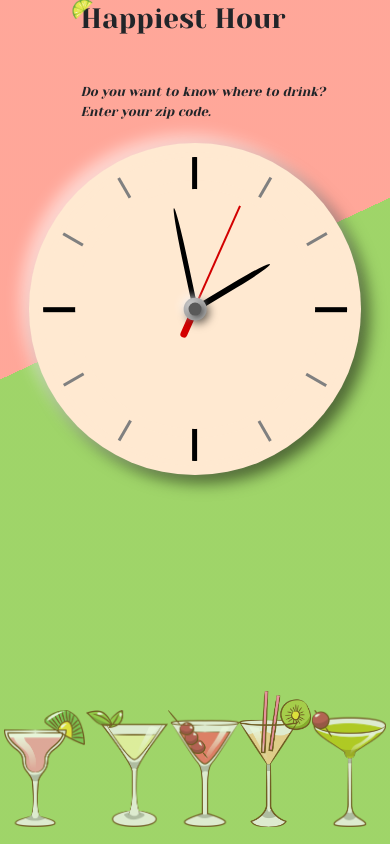
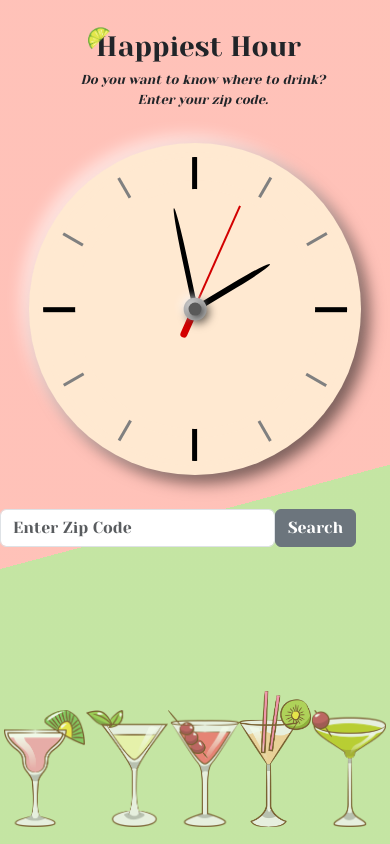
Before and after one commit to ColdWeatherBoyy/happiest-hour, a React (Vite) app in the folder client/: page / in a window 390 px wide. Shown: the top 844 px of the page. Built offline with nearby package versions, Linux system fonts and the light colour scheme.

Commit message:
edits to aethetics on media queries

```diff
--- a/client/src/components/Home/Home.css
+++ b/client/src/components/Home/Home.css
@@ -8,12 +8,16 @@
 
 @media (max-width: 950px) {
 	.background {
-        background: linear-gradient(165deg, rgba(255, 105, 82, 0.59) 57%, rgba(92, 183, 0, 0.589) 57%);
+        /* background: linear-gradient(165deg, rgba(255, 105, 82, 0.59) 57%, rgba(92, 183, 0, 0.589) 57%); */
+    background: linear-gradient(165deg, rgba(255, 105, 82, 0.408) 60%, rgba(92, 183, 0, 0.361) 58%);
+
     }
 }
 
 @media (max-width: 540px) {
     .background {
-        background: linear-gradient(155deg, rgba(255, 105, 82, 0.59) 37%, rgba(92, 183, 0, 0.589) 37%);
+        /* background: linear-gradient(155deg, rgba(255, 105, 82, 0.59) 37%, rgba(92, 183, 0, 0.589) 37%); */
+    background: linear-gradient(165deg, rgba(255, 105, 82, 0.408) 60%, rgba(92, 183, 0, 0.361) 58%);
+
     }
 }
--- a/client/src/components/SubmitForm/SubmitForm.css
+++ b/client/src/components/SubmitForm/SubmitForm.css
@@ -3,20 +3,16 @@
 	position: relative;
 	margin-right: 6vw;
 	top: 4vh;
-	/* left: 50%; */
-	/* transform: translate(-50%, -50%); */
 }
 
 @media (max-width: 950px) {
 	#submit {
-		top: 37vh;
-		transform: translate(-50%, 0%);
+		height: 10vh;
 	}
 }
 
 @media (max-width: 539px) {
 	#submit {
-		top: 65vh;
-		transform: translate(-50%, 0%);
+		height: 10vh;
 	}
 }
--- a/client/src/components/SubmitForm/SubmitForm.jsx
+++ b/client/src/components/SubmitForm/SubmitForm.jsx
@@ -38,31 +38,39 @@ const SubmitForm = ({ handleZipSubmit, submitted }) => {
 		<>
 			<Form
 				id="submit"
-				className="d-flex flex-row text-center"
+				// className="d-flex text-center"
 				onSubmit={handleSubmit}
 			>
+				<div className="d-flex flex-row  ">
+					<div className="col-9">
 						<Form.Group
-					className="mb-2 col-9"
+							// className="mb-2 col-9"
 							controlId="zipCode"
 							aria-label="Zip Code submission form"
 						>
 							<Form.Control
 								type="text"
 								placeholder="Enter Zip Code"
-						className="text-center"
+								// className="text-center"
 								value={zipCode}
 								onChange={(e) => setZipCode(e.target.value)}
 								// disabled={submissionStates.canEnter}
 							/>
 						</Form.Group>
+
+					</div>
+					<div className="col-3">
 						<Button
-					className="col-4"
+							// className="col-4 p-0"
+							// className="w-100"
 							variant="secondary"
 							type="submit"
 							// style={{ visibility: submissionStates.canSubmit }}
 						>
 							Search
 						</Button>
+					</div>
+				</div>
 			</Form>
 		</>
 	);
--- a/client/src/components/Title/Title.css
+++ b/client/src/components/Title/Title.css
@@ -5,8 +5,8 @@
 .pageTop {
     position: relative;
     display: flex;
-    padding-top: 1vh;
     justify-content: space-between;
+    padding-top: 2%;
     /* text-align: center; */
     height: 10vh;
 }
@@ -49,23 +49,23 @@
 
 @media (max-width: 950px) {
 	.pageTop {
-        flex-direction: column;
-        justify-content: center;
-        align-items: center;
-        padding-top: 7vh;
+        /* flex-direction: column; */
+        /* justify-content: center; */
+        /* align-items: center; */
+        padding-top: 2vh;
     }
 
     .logo {
-        margin-left: 0vw;
+        /* margin-left: 0vw; */
     }
 
     #title {
-        /* font-size: 2em; */
+        font-size: 2em;
     }
 
     #directions {
-        margin-right: 0vw;
-        top: 0%;
+        /* margin-right: 0vw; */
+        /* top: 0%; */
     }
 }
 
@@ -74,20 +74,28 @@
         flex-direction: column;
         justify-content: center;
         align-items: center;
-        padding-top: 7%;
+        text-align: center;
+        padding-top: 8vh;
     }
 
     .logo {
-        margin-left: 0vw;
+        /* margin-left: 0vw; */
+        /* position: relative; */
+    }
+
+    #lime {
+        margin-left: 4vw;
     }
 
     #title {
         font-size: 1.75em;
+        margin-left: 4vw;
     }
 
     #directions {
-        margin-right: 0vw;
+        /* margin-right: 0vw; */
         font-size: small;
-        top: 20%;
+        margin-top: 18%;
+        /* top: 20%; */
     }
 }
```
Lines whose indentation alone changed are shown as unchanged.
